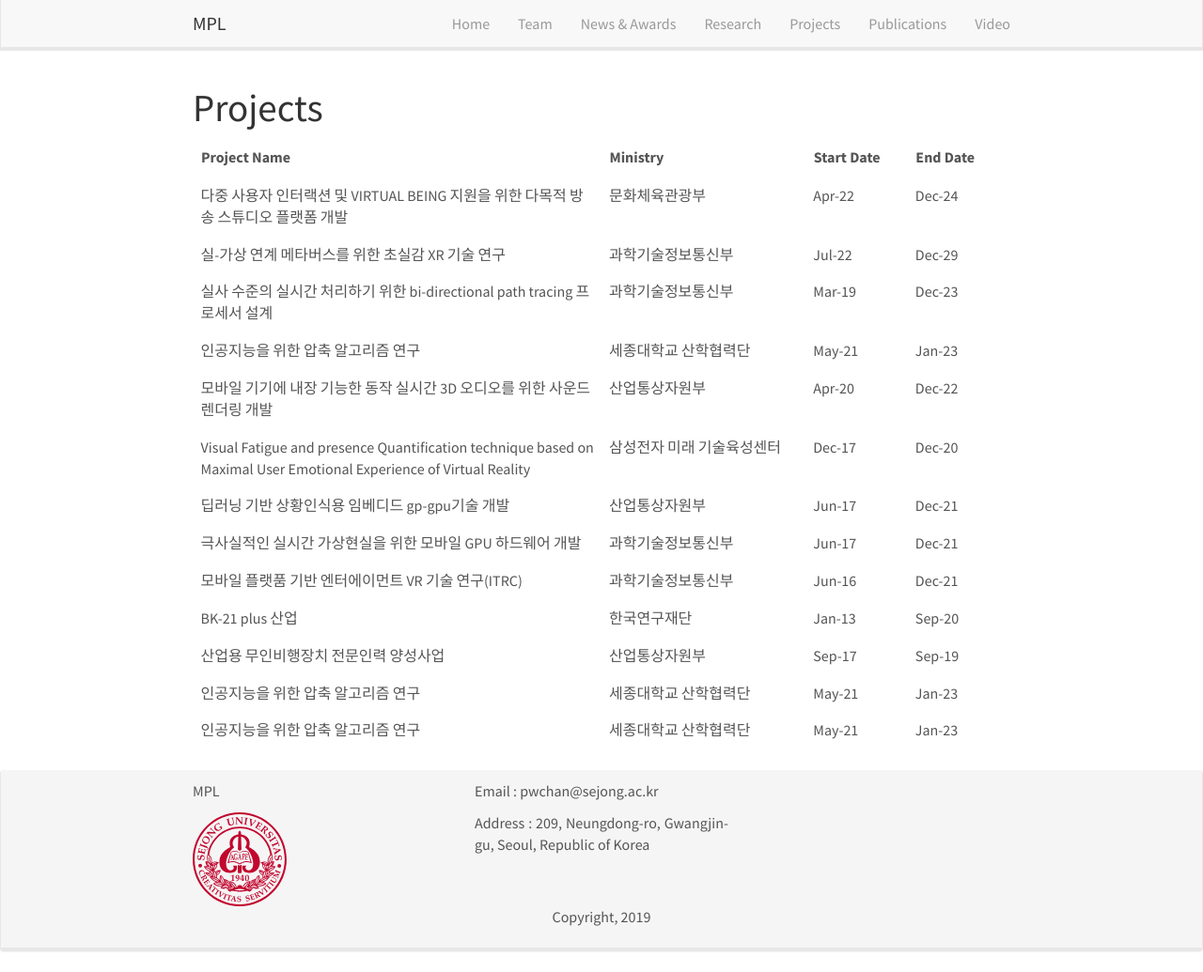
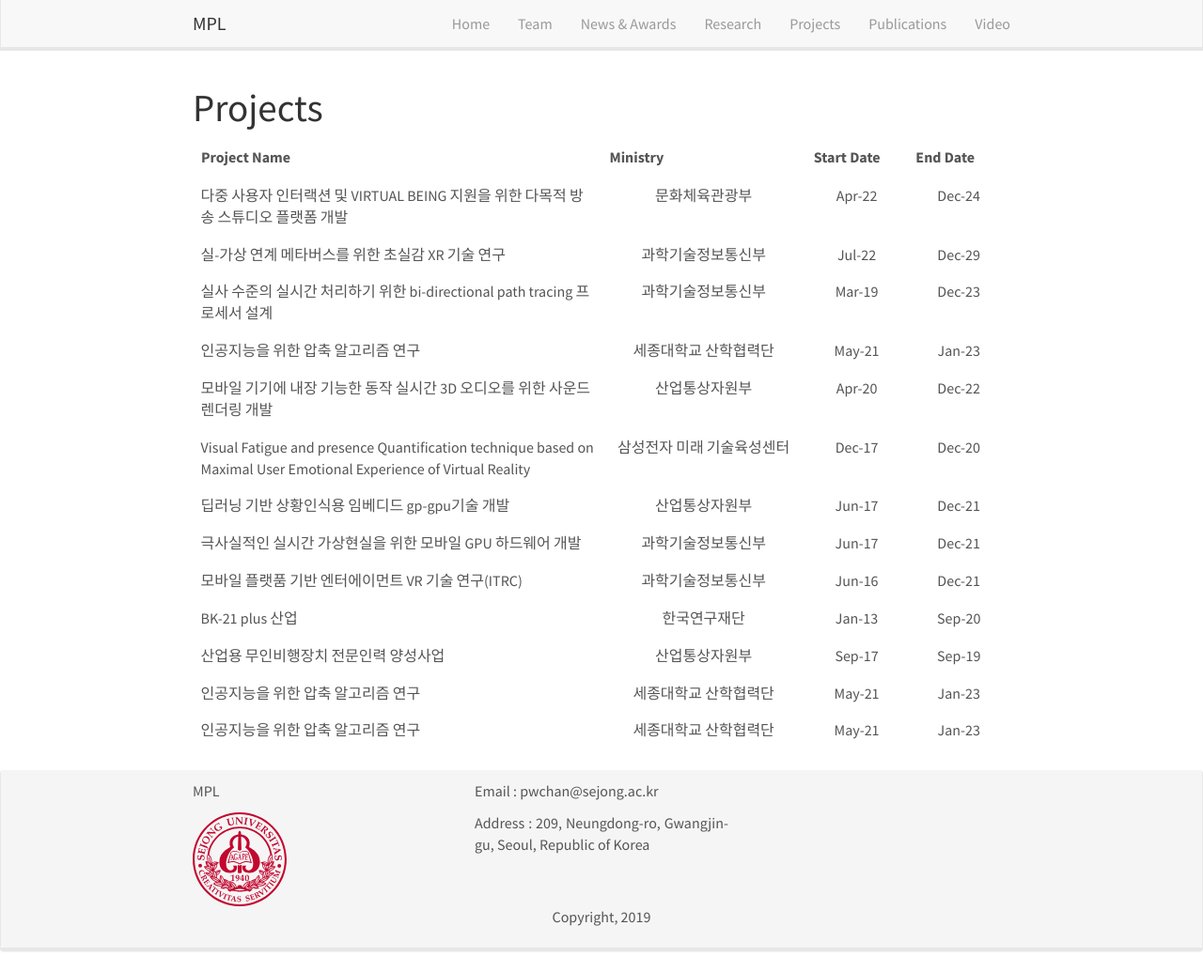
Before and after one commit to MPLRayman/webtest2, a Jekyll site: the page built from _pages/projects.html, in a window 1280 px wide and 1035 px high. Shown: the whole window at 94% size. Built offline with Jekyll 4.4.1, drawn with Linux system fonts in a browser that asks for light colours; nearby versions of some CDN libraries.

Commit message:
Update projects.html

```diff
--- a/_pages/projects.html
+++ b/_pages/projects.html
@@ -29,22 +29,34 @@
     .col1 {
             width: 40%;
         }
-        .col2 {
+    .col2 {
+            width: 20%;
+            text-align: center;
+        }
+    .col3, .col4 {
+            width: 10%;
+            text-align: center;
+        }
+    .col5 {
+            width: 40%;
+        }
+    .col6 {
             width: 20%;
         }
-        .col3, .col4 {
+    .col7, .col8 {
             width: 10%;
         }
+
 
 </style>
 
 <table class="table">
     <thead>
         <tr>
-            <th class="col1">Project Name</th>
-            <th class="col2">Ministry</th>
-            <th class="col3">Start Date</th>
-            <th class="col4">End Date</th>
+            <th class="col5">Project Name</th>
+            <th class="col6">Ministry</th>
+            <th class="col7">Start Date</th>
+            <th class="col8">End Date</th>
         </tr>
     </thead>
     <tbody>
```
